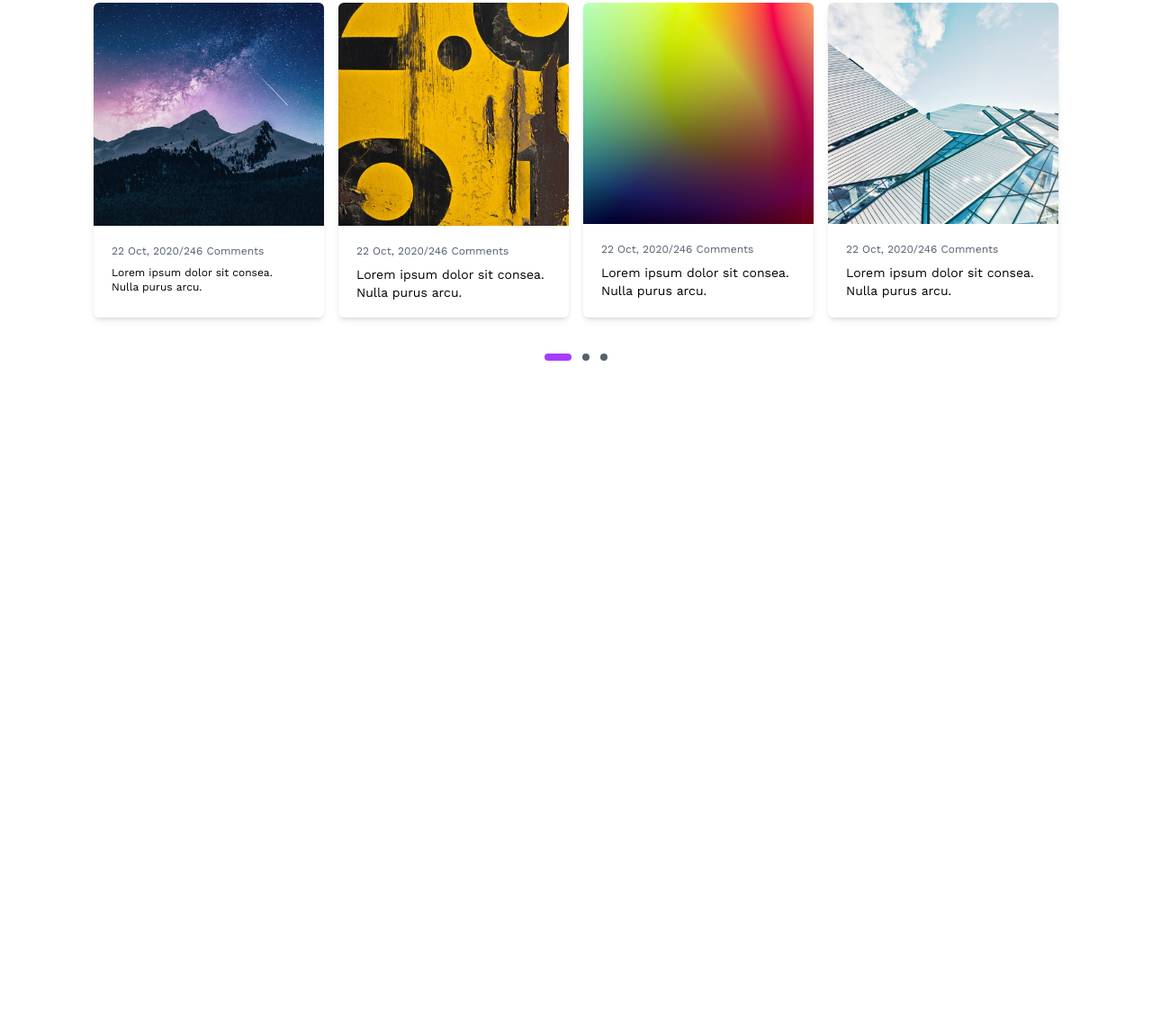
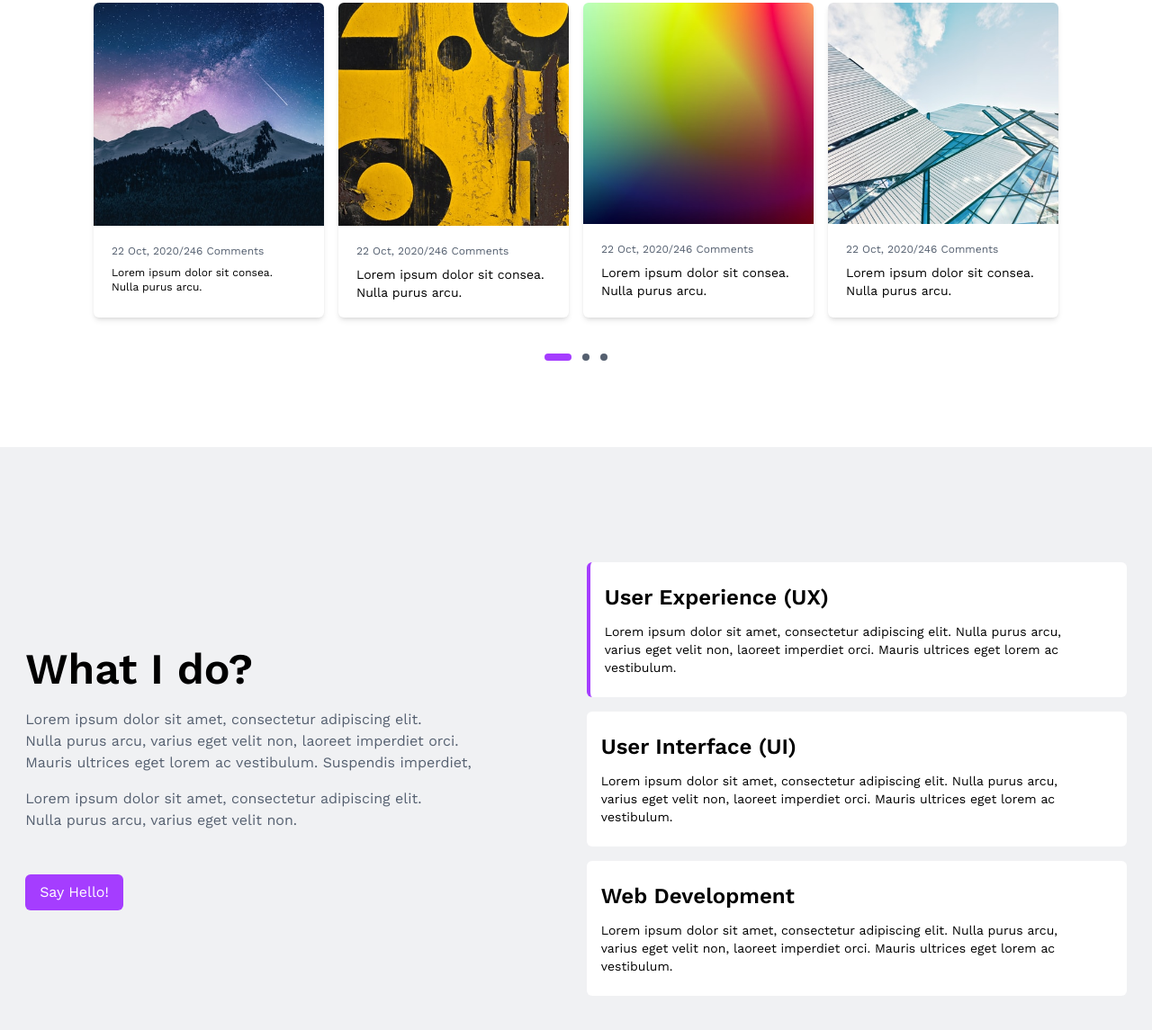
Before and after one commit to shajalal07s/figma-05, a website: page src/index.html in a window 1280 px wide. Shown: the part 4895-6040 px from the top of the page at 90% size. Before the commit the page ends 5392 px from the top, so only its background shows below. Drawn offline with nearby package versions, Linux system fonts and the light colour scheme; files that its build step writes are made by us from their sources; a web font is replaced by a local one.

Commit message:
Experience-Section Create And Tailwind Config file Customize

```diff
--- a/src/index.html
+++ b/src/index.html
@@ -380,5 +380,52 @@
         </div>
     </section>
 
+    <!-- Experience Section -->
+
+    <section class="max-w-full mx-auto py-32 bg-white-light">
+        <div class="experience-sec flex flex-col lg:flex-row justify-center items-center gap-10 lg:gap-32">
+            <div class="ex-text flex flex-col justify-center items-center lg:items-start">
+                <p class="text-center lg:text-left text-5xl font-semibold">What I do?</p>
+                <p class="text-Text-color text-sm lg:text-base p-8 lg:p-0 lg:mt-5">Lorem ipsum dolor sit amet, consectetur adipiscing elit. <br>
+                    Nulla purus arcu, varius eget velit non, laoreet imperdiet orci. <br>
+                    Mauris ultrices eget lorem ac vestibulum. Suspendis imperdiet,
+                </p>
+                <p class="text-center text-sm lg:text-base lg:text-left text-Text-color lg:mt-4">Lorem ipsum dolor sit amet, consectetur adipiscing elit. <br>
+                    Nulla purus arcu, varius eget velit non.
+                </p>
+                <button class="mt-4 lg:mt-12 px-4 py-2 bg-primary rounded-md text-white">Say Hello!</button>
+            </div>
+            <div class="ex-card flex flex-col justify-center items-center gap-4">
+                <!-- Ex-Card-1 -->
+                <div class="card-1 bg-white lg:w-[600px] h-[150px] flex flex-col justify-center items-center lg:items-start
+                    rounded-md transition-all duration-500 border-l-4 border-primary">
+                    <p class="text-center text-2xl font-semibold px-4">User Experience (UX)</p>
+                    <p class="text-xs lg:text-sm px-3 lg:px-4 mt-3">Lorem ipsum dolor sit amet, consectetur adipiscing elit.
+                        Nulla purus arcu, <br>varius eget velit non, laoreet imperdiet orci.
+                        Mauris ultrices eget lorem ac <br>vestibulum.
+                    </p>
+                </div>
+                <!-- Ex-Card-2 -->
+                <div class="card-1 bg-white lg:w-[600px] h-[150px] flex flex-col justify-center items-center lg:items-start
+                    rounded-md transition-all duration-500 hover:border-l-4 hover:border-primary">
+                    <p class="text-2xl font-semibold px-4">User Interface (UI)</p>
+                    <p class="text-xs lg:text-sm px-3 lg:px-4 mt-3">Lorem ipsum dolor sit amet, consectetur adipiscing elit.
+                        Nulla purus arcu, <br>varius eget velit non, laoreet imperdiet orci.
+                        Mauris ultrices eget lorem ac <br>vestibulum.
+                    </p>
+                </div>
+                <!-- Ex-Card-3 -->
+                <div class="card-1 bg-white lg:w-[600px] h-[150px] flex flex-col justify-center items-center lg:items-start
+                    rounded-md transition-all duration-500 hover:border-l-4 hover:border-primary">
+                    <p class="text-2xl font-semibold px-4">Web Development</p>
+                    <p class="text-xs lg:text-sm px-3 lg:px-4 mt-3">Lorem ipsum dolor sit amet, consectetur adipiscing elit.
+                        Nulla purus arcu, <br>varius eget velit non, laoreet imperdiet orci.
+                        Mauris ultrices eget lorem ac <br>vestibulum.
+                    </p>
+                </div>
+            </div>
+        </div>
+    </section>
+
 </body>
 </html>
--- a/tailwind.config.js
+++ b/tailwind.config.js
@@ -10,6 +10,7 @@ module.exports = {
         'foot1-color': '#132238',
         'footer': '#2B384C',
         'working': '#F0F1F3',
+        'white-light': '#F0F1F3',
       },
       fontFamily: {
         'work-sans': 'Work Sans'
```
